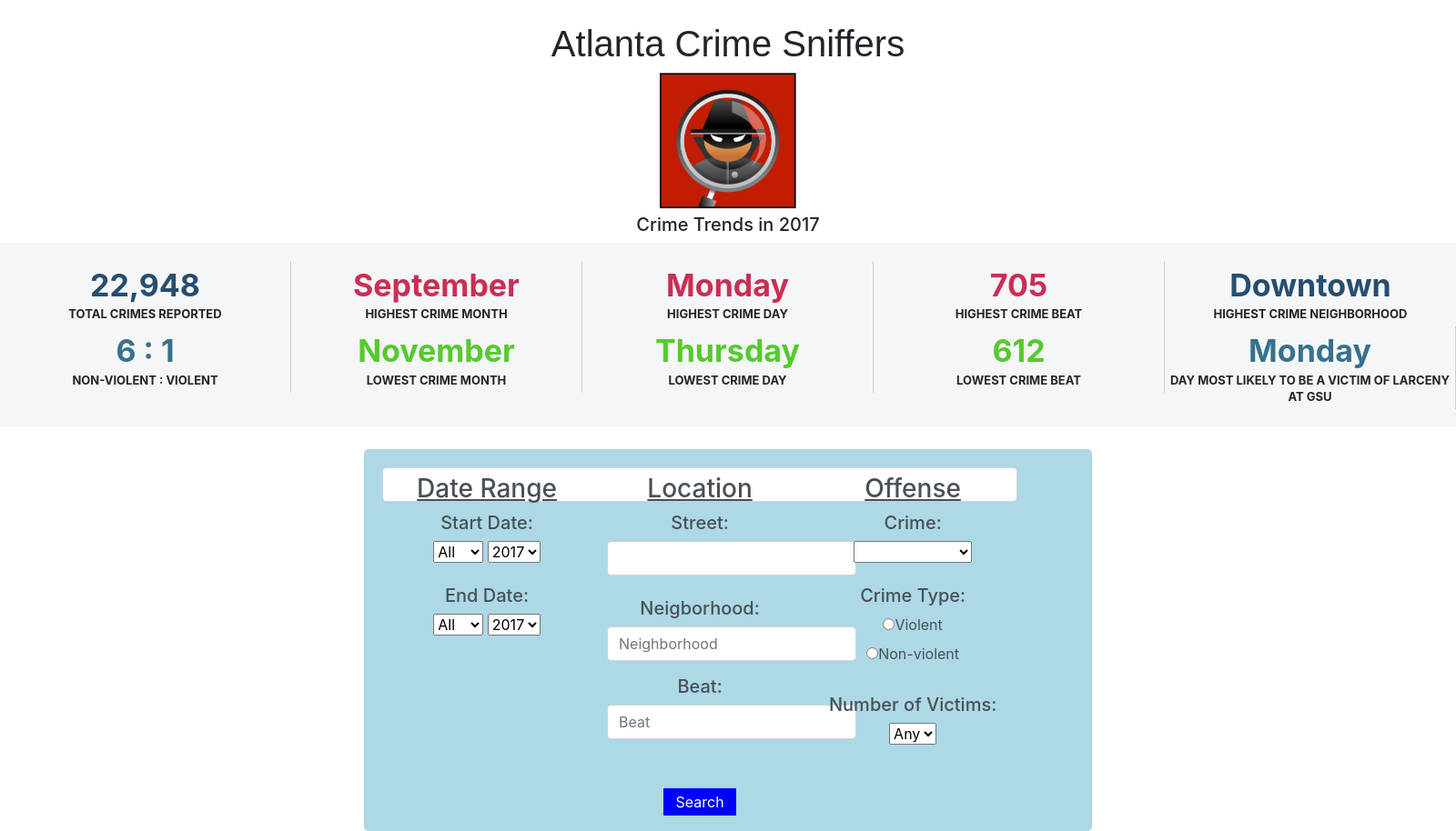
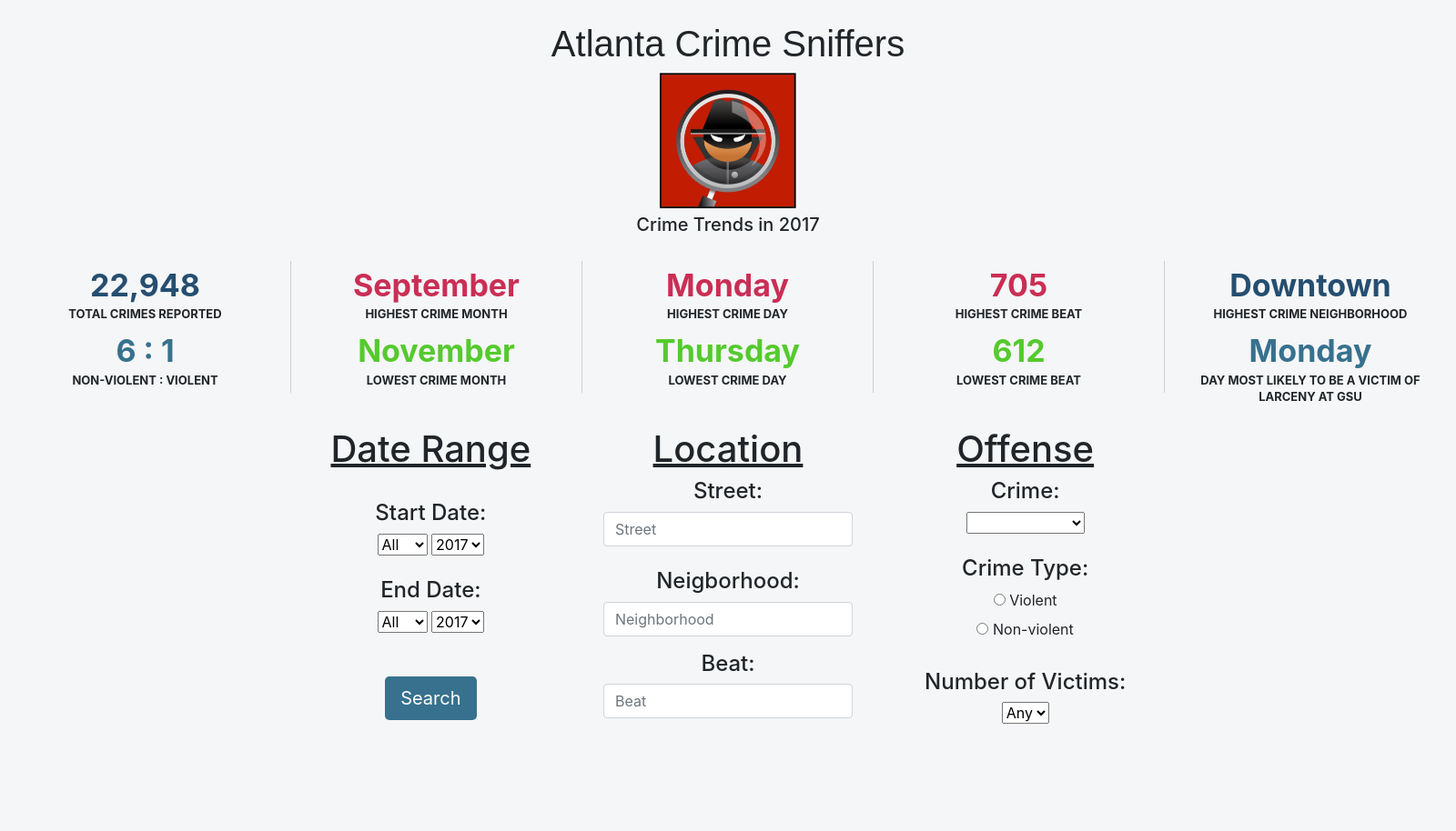
Before and after one commit to ptstory/crimesniffers, a PHP site: page / in a window 1600 px wide. Shown: the whole page at 91% size. After the commit the page ends 796 px from the top, so only its background shows below. Run offline with PHP 8.4, Linux system fonts and the light colour scheme; some libraries are stand-ins or nearby versions.

Commit message:
finished styling index.php

```diff
--- a/index.php
+++ b/index.php
@@ -8,24 +8,26 @@
     <!--<script type="text/javascript" src="cdnjs.cloudflare.com/ajax/libs/typeahead.js/0.10.4/typeahead.bundle.min.js"></script>-->
         <script type="text/javascript" src="https://cdnjs.cloudflare.com/ajax/libs/jquery/3.3.1/jquery.min.js"></script>
         <script type="text/javascript" src="https://cdnjs.cloudflare.com/ajax/libs/twitter-bootstrap/4.1.0/js/bootstrap.min.js"></script>
+        <script type="text/javascript" src="https://cdnjs.cloudflare.com/ajax/libs/bootstrap-select/1.12.4/js/bootstrap-select.min.js"></script>
         <script type="text/javascript" src="typeahead-helper.js"></script>
         <script type="text/javascript" src="bootstrap3-typeahead.js"></script>
         <link rel="stylesheet" href="https://cdnjs.cloudflare.com/ajax/libs/twitter-bootstrap/4.1.0/css/bootstrap.min.css" />
         <link rel="stylesheet" href="index_style.css" />
     </head>
 
-    <body>
+    <body background-color: #f5f6f7>
         </br>
         <div align="center">
             <h1 style="font-family:arial;">Atlanta Crime Sniffers</h1>
-            <img src='logo.png'>
         </div>
 
-          <div class="crime-summary-box mvxl">
-          <p class="h5 txtC">
+        <div class="div-logo">
+            <img src='logo.png'>
+            <p class="h5 txtC">
             Crime Trends in 2017
           </p>
-<div class="crime-box crime-box-full-width backgroundLowlight pvl clearfix">
+        </div>
+<div class="crime-box-full-width-fixed crime-box crime-box-full-width backgroundLowlight pvl clearfix">
                           <div class="crime-box-col floatLeft txtC brs">
                 <p class="h1 mbn typeEmphasize crime-text-0">22,948</p>
                 <p class="h7 mtn typeCaps typeEmphasize">TOTAL CRIMES REPORTED</p>
@@ -62,23 +64,21 @@
                 <p class="h1 mbn typeEmphasize crime-text-5">612</p>
                 <p class="h7 mtn typeCaps typeEmphasize">Lowest Crime Beat</p>
               </div>
-           <div class="crime-box-col floatLeft txtC brs">
+           <div class="crime-box-col floatLeft txtC">
                 <p class="h1 mbn typeEmphasize crime-text-1">Monday</p>
-             <p class="h7 mtn typeCaps typeEmphasize">Day Most Likely To Be A Victim of Larceny At GSU</p>
+             <p class="h7 mtn typeCaps typeEmphasize">Day Most Likely To Be A Victim of<br /> Larceny At GSU</p>
               </div>
                       </div>
 </div>
 
-
-        </br>
-
-        <div class="container center_div" style="margin: 0 auto; width:50%; background-color:lightblue">
-        <form action="results.php" class="form-control" method="post">
+        <!--<div class="container center_div" style="margin: 0 auto; width:50%; background-color:lightblue">-->
+        <form action="results.php" class="form-control-search" method="post">
 
             <div class="row text-center">
                 <div class="col-md-4">
-                    <h3 class="text-center"><u>Date Range</u></h3>
-                    <h5 class="text-center">Start Date:</h5>
+                    <h1 class="text-center"><u>Date Range</u></h1>
+                    <br>
+                    <h4 class="text-center">Start Date:</h4>
                     <select name="smonth">
                         <option value="">All</option>
                         <option value="01">Jan</option>
@@ -102,7 +102,7 @@
             </br>
             </br>
 
-            <h5>End Date:</h5>
+            <h4>End Date:</h4>
             <select name="emonth">
                 <option value="">All </option>
                 <option value="01">Jan</option>
@@ -122,24 +122,32 @@
             <select name="eyear">
                 <option value="2017">2017</option>
             </select>
+            <br />
+            <br />
+            <br />
+
+                <div class="text-center">
+
+            <button class="btn btn-background btn-lg white" type="submit">Search </button>
+            </div>
 
             </div>
             <hr>
 
             <div class="col-md-4">
-            <h3><u>Location</u></h3>
+            <h1><u>Location</u></h1>
 
-            <h5>Street:</h5>
-            <input class="typeahead form-control" type="text" name="street" size="20">
+            <h4>Street:</h4>
+            <input class="typeahead form-control" type="text" name="street" autocomplete="off" placeholder="Street" size="20">
             <br>
             <br>
-            <h5>Neigborhood:</h5>
+            <h4>Neigborhood:</h4>
 
             <div class="form-group">
                 <input class="typeahead form-control" id="neighborhoods_search" type="text" autocomplete="off" placeholder="Neighborhood" name="neighborhood">
             </div>
 
-            <h5>Beat:</h5>
+            <h4>Beat:</h4>
 
             <div class="form-group">
                 <input class="typeahead form-control" id="beats_search" type="text" autocomplete="off" name="beat" placeholder="Beat">
@@ -149,8 +157,8 @@
             <hr>
 
             <div class="col-md-4">
-            <h3><u>Offense</u></h3>
-            <h5>Crime:</h5>
+            <h1><u>Offense</u></h1>
+            <h4>Crime:</h4>
 
             <select name="crime" style="width: 130px;">
                 <option value=""> </option>
@@ -167,15 +175,15 @@
 
             </br>
             </br>
-            <h5>Crime Type:</h5>
+            <h4>Crime Type:</h4>
 
             <div class="radio">
-                <label><input type="radio" name="crimetype" value="violent">Violent</label>
+                <label><input type="radio" name="crimetype" value="violent">&nbsp;Violent</label>
             </div>
 
             <div class="radio">
                 <label>
-                    <input type="radio" name="crimetype" value="non-violent">Non-violent
+                    <input type="radio" name="crimetype" value="non-violent">&nbsp;Non-violent
                 </label>
             </div>
 
@@ -185,7 +193,7 @@
                 </label>
             </div>
 
-            <h5>Number of Victims:</h5>
+            <h4>Number of Victims:</h4>
 
             <select name="numberofvict">
                 <option value="">Any</option>
@@ -202,10 +210,6 @@
 
             </div>
             </div>
-            <div class="text-center">
-
-            <input type="submit" value="Search">
-            </div>
             </div>
 
         </form>
--- a/index_style.css
+++ b/index_style.css
@@ -108,3 +108,28 @@
 .crime-text-5{color:#55ca2e;}
 
 .crime-text-6{color:#ca432e;}
+
+.btn-background {background-color:#37718E;}
+.white {color:#ffffff;}
+
+.form-control-search {
+margin: 0 auto;
+width:950px;
+background-color: #f5f6f7;
+}
+
+.crime-box-full-width-fixed{
+  width: 1600px;
+  margin: 0 auto;
+  padding: 0;
+}
+
+.div-logo{
+  width: 1600px;
+  margin: 0 auto;
+  text-align: center;
+  background-color: #f5f6f7;
+  padding: 0;
+}
+
+body {background-color: #f5f6f7;}
```
